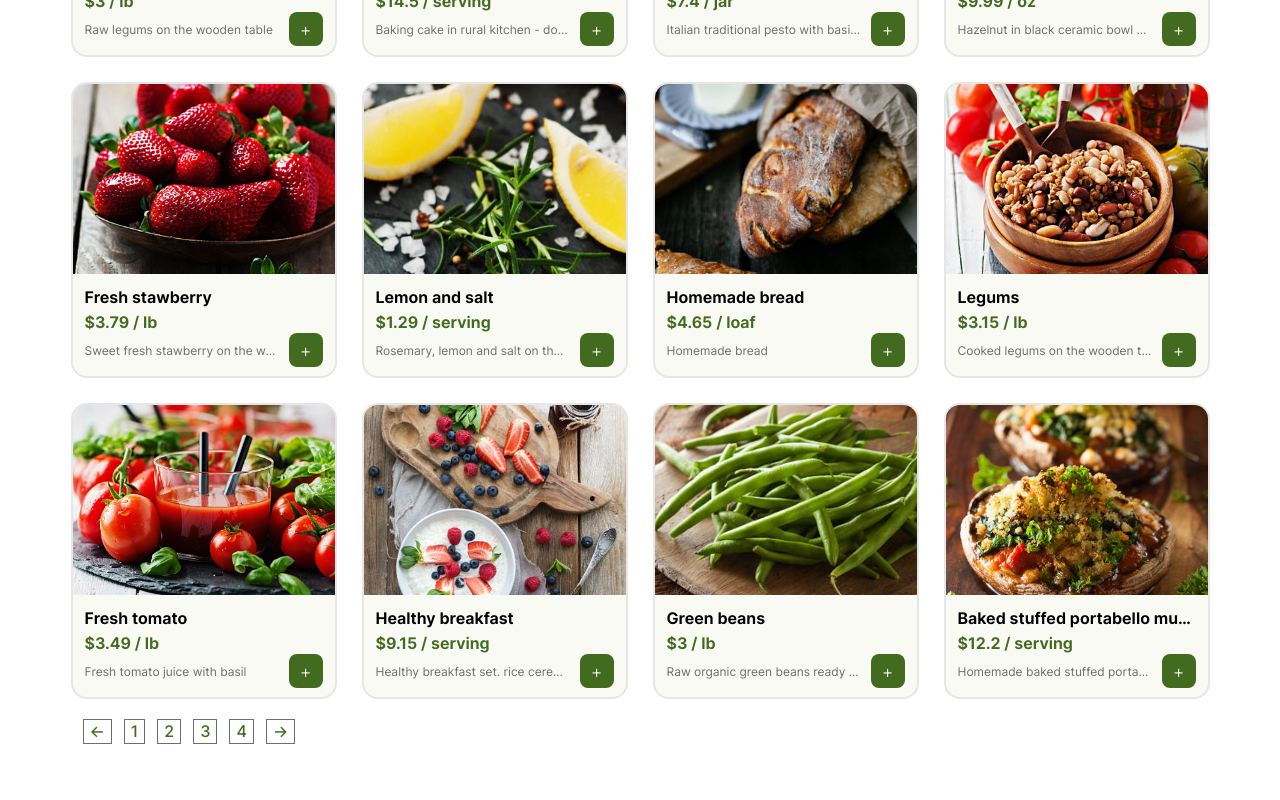
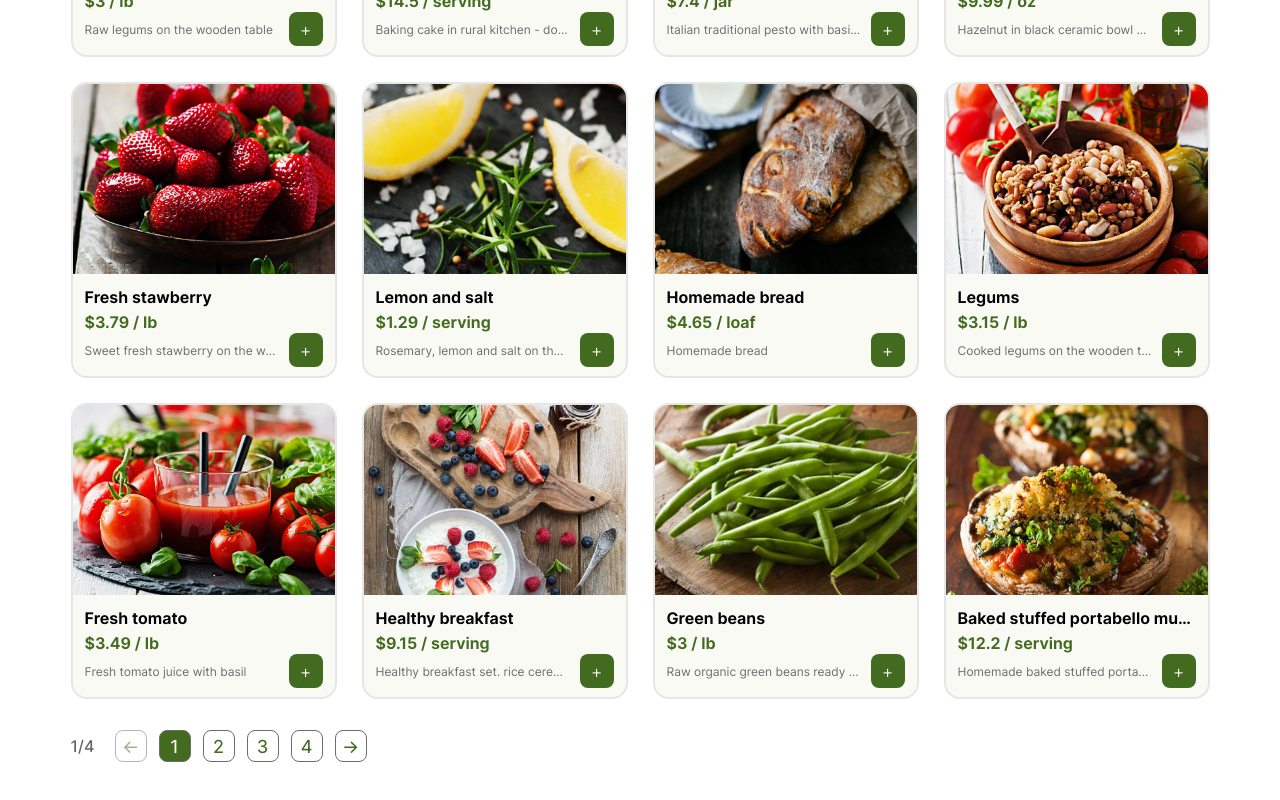
Before and after one commit to Cindarion/grocery-store, a React (Create React App) app: page /products in a window 1280 px wide. Shown: the part 798-1598 px from the top of the page. Built offline with nearby package versions, Linux system fonts and the light colour scheme.

Commit message:
migration to TS 3/3, pagination update
- completed project migration to TS
- added improved pagination implementation
- some fixes, optimisation, styling

```diff
--- a/src/components/RenderShopProducts.tsx
+++ b/src/components/RenderShopProducts.tsx
@@ -5,15 +5,15 @@ import { useSlice } from '../hooks/useSlice';
 import ShopProduct from './UI/Product/ShopProduct/ShopProduct';
 
 type renderShopProductsProps = {
-  data: object[];
+  initialProducstData: object[];
   sortOption: string;
   searchQuery: string;
   currentPage: number;
   productsPerPage: number
 }
 
-const RenderShopProducts = ({data, sortOption, searchQuery, currentPage, productsPerPage}: renderShopProductsProps) => {
-  const sortedProducts = useSort(data, sortOption);
+const RenderShopProducts = ({initialProducstData, sortOption, searchQuery, currentPage, productsPerPage}: renderShopProductsProps) => {
+  const sortedProducts = useSort(initialProducstData, sortOption);
   const filteredSortedProducts = useFilter(sortedProducts, searchQuery);
   const slicedFilteredSortedProducts = useSlice(filteredSortedProducts, currentPage, productsPerPage);
 
--- a/src/components/UI/pagination/Pagination.jsx
+++ /dev/null
@@ -1,57 +0,0 @@
-import React from 'react';
-import { usePagination, DOTS } from '../../../hooks/usePagination';
-import classes from './Pagination.module.css'
-
-const Pagination = ({
-  onPageChange,
-  totalCount,
-  siblingCount = 1,
-  currentPage,
-  pageSize,
-}) => {
-  const paginationRange = usePagination({
-    currentPage,
-    totalCount,
-    siblingCount,
-    pageSize
-  });
-
-  if (currentPage === 0 || paginationRange.length < 2) {
-    return null;
-  }
-
-  const onNext = () => {
-    onPageChange(currentPage + 1);
-  };
-
-  const onPrevious = () => {
-    onPageChange(currentPage - 1);
-  };
-
-  let lastPage = paginationRange[paginationRange.length - 1];
-
-  return (
-    <div className={classes.paginationContainer}>
-      <ul>
-        <li className={classes.paginationItem} onClick={onPrevious}>
-          <div className={classes.arrowLeft}>←</div>
-        </li>
-        {paginationRange.map((pageNumber, index) => {
-          if (pageNumber === DOTS) {
-            return <li key={index} className={classes.paginationItemDots}>&#8230;</li>;
-          }
-          return (
-            <li key={index} className={classes.paginationItem} onClick={() => onPageChange(pageNumber)}>
-              {pageNumber}
-            </li>
-          );
-        })}
-        <li className={classes.paginationItem} onClick={onNext}>
-          <div className={classes.arrowRight}>→</div>
-        </li>
-      </ul>
-    </div>
-  );
-};
-
-export default Pagination;
--- a/src/components/UI/pagination/Pagination.module.css
+++ b/src/components/UI/pagination/Pagination.module.css
@@ -1,5 +1,6 @@
 .paginationContainer {
   display: flex;
+  align-items: center;
   font-size: 16px;
   flex-direction: row;
   font-weight: 500;
@@ -7,35 +8,38 @@
   margin-bottom: 32px;
 }
 
-.paginationContainer ul {
-  padding: 0;
+.paginationText {
+  width: 2rem;
+  opacity: 0.6;
 }
 
 .paginationItem {
-  color: #426B1F;
+  height: 2rem;
+  width: 2rem;
+  color: var(--primary-color, #426B1F);
+  font-weight: 450;
   margin-left: 12px;
   padding: 0 6px;
+  border: 1px solid var(--third-color, #6D6D6D);
+  background-color: transparent;
   cursor: pointer;
-  justify-self: center;
-  border: 1px solid #6D6D6D;
-
-  display: inline-block;
-  vertical-align: middle;
+  transition: ease 0.25s;
 }
 
+.paginationItem.active,
 .paginationItem:hover {
-  background-color: #436b1f;
-  color: #FFFF;
+  background-color: var(--primary-color, #426B1F);
+  color: var(--main-text-color-white, #ffffff);
+  transition: ease 0.1s;
 }
 
-.arrowLeft {
-  padding: 0;
+.paginationItem.disabled {
+  background-color: transparent !important;
+  cursor: not-allowed;
+  opacity: 0.5;
 }
 
-.arrowRight {
-  padding: 0;
+.paginationItem.disabled:hover {
+  background-color: transparent;
+  color: var(--primary-color, #426B1F);
 }
-
-.paginationItemDots {
-  padding: 0;
-}
--- /dev/null
+++ b/src/components/UI/pagination/Pagination.tsx
@@ -0,0 +1,67 @@
+import usePagination from "../../../hooks/usePagination";
+import classes from "./Pagination.module.css"
+
+type paginationProps = {
+  contentPerPage: number,
+  count: number,
+  currentPage: number,
+  setCurrentPage: (state: React.ComponentState) => void,
+  searchQuery: string
+}
+const Pagination = ({contentPerPage, count, currentPage, setCurrentPage, searchQuery}: paginationProps) => {
+  const {
+    nextPage,
+    prevPage,
+    setPage,
+    totalPages,
+  } = usePagination({
+    contentPerPage,
+    count,
+    currentPage,
+    setCurrentPage
+});
+
+  console.log(`Pagination component: ${searchQuery}`);
+
+
+  return (
+    <div className={classes.paginationContainer}>
+      <p className={classes.paginationText}>
+        {currentPage}/{totalPages}
+      </p>
+      <button
+        onClick={prevPage}
+        className={`${classes.paginationItem} ${currentPage === 1
+          ? classes.disabled
+          : ''
+        }`}
+      >
+        &larr;
+      </button>
+      {/* @ts-ignore */}
+      {[...Array(totalPages).keys()].map((el) => (
+        <button
+          onClick={() => setPage(el + 1)}
+          key={el}
+          className={`${classes.paginationItem} ${currentPage === el + 1
+            ? classes.active
+            : ''
+          }`}
+        >
+          {el + 1}
+        </button>
+      ))}
+      <button
+        onClick={nextPage}
+        className={`${classes.paginationItem} ${currentPage === totalPages
+          ? classes.disabled
+          : ''
+        }`}
+      >
+        &rarr;
+      </button>
+    </div>
+  )
+}
+
+export default Pagination
--- a/src/hooks/usePagination.js
+++ /dev/null
@@ -1,48 +0,0 @@
-const DOTS = '...';
-
-const range = (start, end) => {
-  const length = end - start + 1;
-  return Array.from({ length }, (_, idx) => idx + start);
-};
-
-const usePagination = ({ totalCount, currentPage, siblingCount = 1, pageSize }) => {
-  const totalPages = Math.ceil(totalCount / pageSize);
-
-  const totalBlocks = siblingCount + 5;
-
-  if (totalPages <= totalBlocks) {
-    return range(1, totalPages);
-  }
-
-  let leftSiblingIndex = Math.max(currentPage - siblingCount, 1);
-  let rightSiblingIndex = Math.min(currentPage + siblingCount, totalPages);
-
-  let shouldShowLeftDots = leftSiblingIndex > 2;
-  let shouldShowRightDots = rightSiblingIndex < totalPages - 1;
-
-  const firstPageIndex = 1;
-  const lastPageIndex = totalPages;
-
-  if (!shouldShowLeftDots && shouldShowRightDots) {
-    let extraPages = 1;
-    while (extraPages + (rightSiblingIndex - leftSiblingIndex) <= totalBlocks - 3) {
-      extraPages++;
-    }
-    leftSiblingIndex -= extraPages;
-    shouldShowLeftDots = true;
-  } else if (shouldShowLeftDots &&!shouldShowRightDots) {
-    let extraPages = 1;
-    while (extraPages + (rightSiblingIndex - leftSiblingIndex) <= totalBlocks - 3) {
-      extraPages++;
-    }
-    rightSiblingIndex += extraPages;
-    shouldShowRightDots = true;
-  }
-
-  if (shouldShowLeftDots) leftSiblingIndex++;
-  if (shouldShowRightDots) rightSiblingIndex--;
-
-  return range(firstPageIndex, leftSiblingIndex).concat(DOTS, range(leftSiblingIndex, rightSiblingIndex), DOTS, range(rightSiblingIndex + 1, lastPageIndex));
-};
-
-export { usePagination, DOTS };
--- /dev/null
+++ b/src/hooks/usePagination.ts
@@ -0,0 +1,49 @@
+type usePaginationProps = {
+  contentPerPage: number,
+  count: number,
+  currentPage: number,
+  setCurrentPage: (state: React.ComponentState) => void;
+}
+const usePagination = ({ contentPerPage, count, currentPage, setCurrentPage }: usePaginationProps) => {
+  const pageCount = Math.ceil(count / contentPerPage);
+  const lastContentIndex = currentPage * contentPerPage;
+  const firstContentIndex = lastContentIndex - contentPerPage;
+
+  const changePage = (direction: boolean) => {
+    setCurrentPage((state: number): number => {
+      if (direction) {
+        if (state === pageCount) {
+          return state;
+        }
+        return state + 1;
+      } else {
+        if (state === 1) {
+          return state;
+        }
+        return state - 1;
+      }
+    });
+  };
+
+  const setPageSAFE = (num: number) => {
+    if (num > pageCount) {
+      setCurrentPage(pageCount);
+    } else if (num < 1) {
+      setCurrentPage(1);
+    } else {
+      setCurrentPage(num);
+    }
+  };
+
+  return {
+    totalPages: pageCount,
+    nextPage: () => changePage(true),
+    prevPage: () => changePage(false),
+    setPage: setPageSAFE,
+    firstContentIndex,
+    lastContentIndex,
+    currentPage,
+  };
+};
+
+export default usePagination;
--- a/src/hooks/useSlice.js
+++ b/src/hooks/useSlice.ts
@@ -1,6 +1,6 @@
 import { useState, useEffect } from "react";
 
-export const useSlice = ([...data], currentPage, productsPerPage) => {
+export const useSlice = ([...data], currentPage: number, productsPerPage: number) => {
   const [slicedProducts, setSlicedProducts] = useState(data)
 
   function sliceData() {
--- a/src/hooks/useSort.js
+++ b/src/hooks/useSort.ts
@@ -1,6 +1,6 @@
 import { useEffect, useState } from "react";
 
-export const useSort = ([...data], sortOption) => {
+export const useSort = ([...data], sortOption: string) => {
   const [sortedProducts, setSortedProducts] = useState(data);
 
   function sortData() {
--- a/src/pages/Products/ProductsPage.tsx
+++ b/src/pages/Products/ProductsPage.tsx
@@ -4,8 +4,8 @@ import { getCurrentDateFormatted } from '../../utils/currentDate'
 import SearchBar from '../../components/UI/SearchBar/SearchBar'
 import SortOptionButton from '../../components/UI/Buttons/SortButton/SortOptionButton'
 import RenderShopProducts from '../../components/RenderShopProducts'
+import { useFetch } from '../../hooks/useFetch'
 import Pagination from '../../components/UI/Pagination/Pagination'
-import { useFetch } from '../../hooks/useFetch'
 
 type dataProps = {
   loading: boolean,
@@ -15,22 +15,18 @@ type dataProps = {
 const ProductsPage = () => {
   const [sortOption, setSortOption] = useState("Default");
   const [searchQuery, setSearchQuery] = useState("")
-  const [currentPage, setCurrentPage] = useState(1);
-  const { loading, error, data }: dataProps = useFetch('./products.json');
+  const [currentPage, setCurrentPage] = useState<number>(1);
+  const { loading, error, data: initialProducstData }: dataProps = useFetch('./products.json');
+  const itemCount = initialProducstData? initialProducstData.length : 0;
+  const currentDate = getCurrentDateFormatted();
   const sortProps = ["Default", "A-Z", "Price"];
-  const currentDate = getCurrentDateFormatted();
-  const itemCount = data? data.length : 50;
   const productsPerPage = 16;
 
   const handleSearch = (query: string) => {
     setSearchQuery(query);
   };
 
-  const handlePageChange = (pageNumber: number) => {
-    setCurrentPage(pageNumber);
-  };
-
-  if (!data) return <div>Loading...</div>;
+  if (!initialProducstData) return <div>Loading...</div>;
   if (loading) return <div>Loading...</div>;
   if (error) return <div>Error: {error.message}</div>;
 
@@ -65,15 +61,15 @@ const ProductsPage = () => {
             currentPage={currentPage}
             sortOption={sortOption}
             searchQuery={searchQuery}
-            data={data}
+            initialProducstData={initialProducstData}
           />
         </div>
         <Pagination
-          onPageChange={handlePageChange}
-          totalCount={itemCount}
+          contentPerPage={productsPerPage}
+          count={itemCount}
           currentPage={currentPage}
-          siblingCount={1}
-          pageSize={productsPerPage}
+          setCurrentPage={setCurrentPage}
+          searchQuery={searchQuery}
         />
       </main>
     </div>
```
